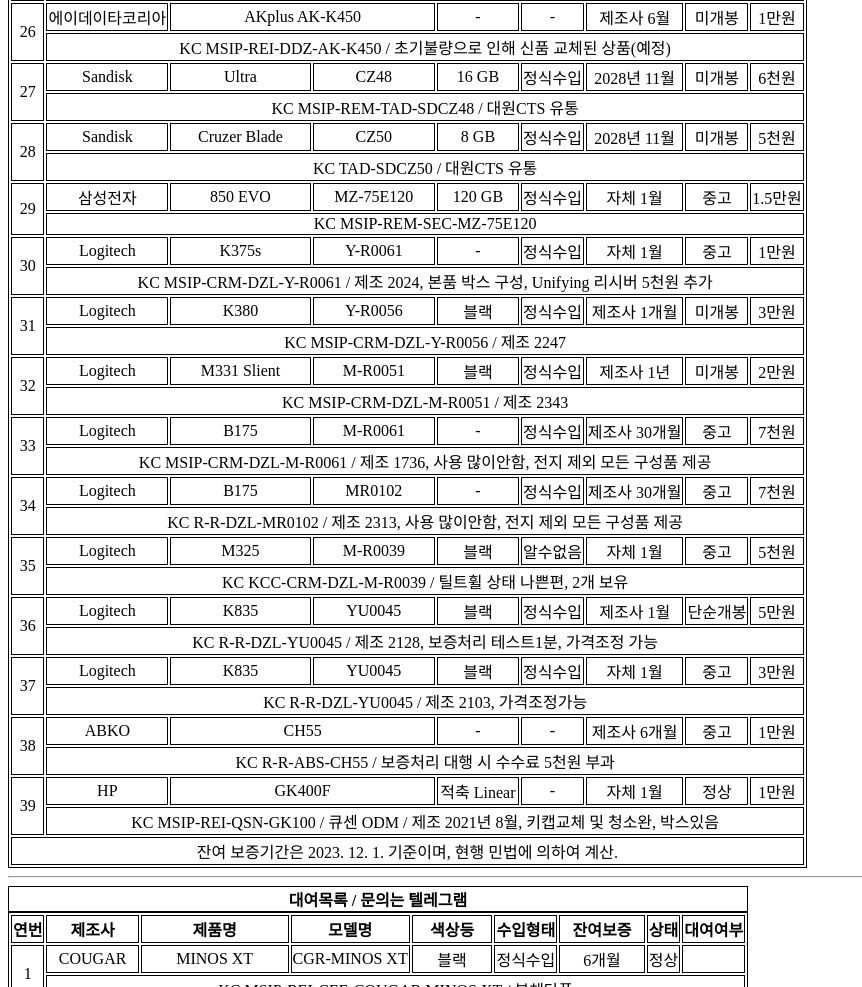
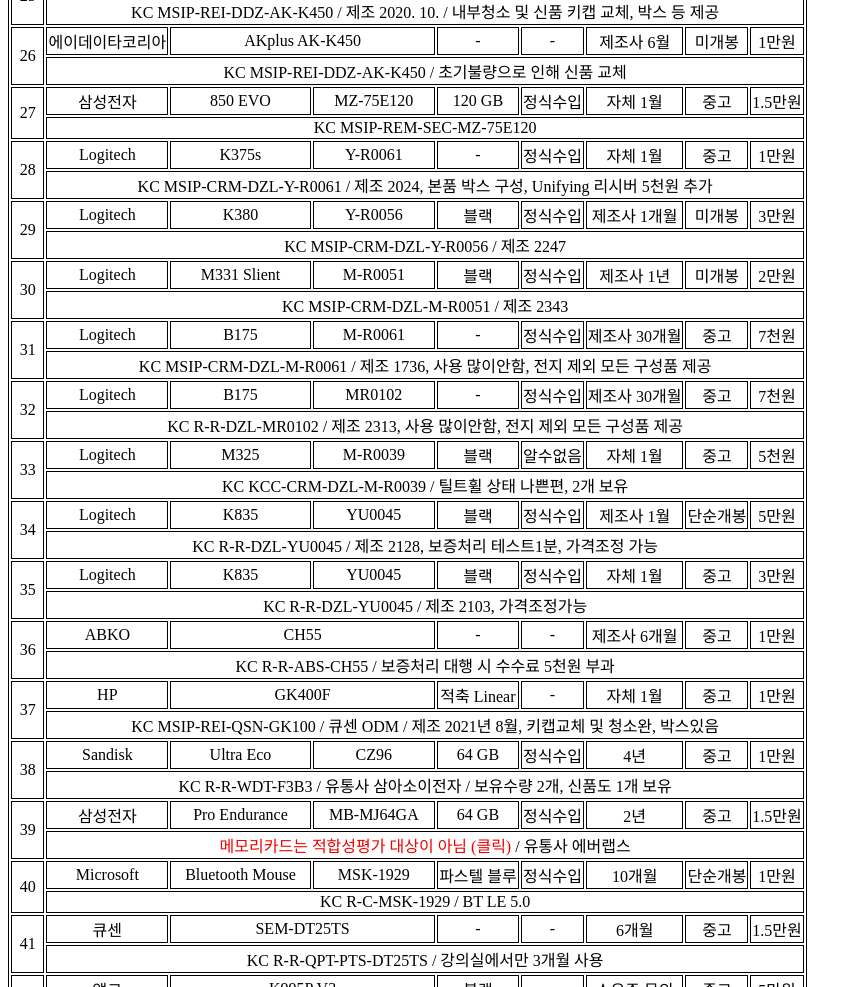
Before and after one commit to godongu/godongu.github.io, a plain HTML site: page ProductList.html in a window 1280 px wide. Shown: the part 1813-2800 px from the top of the page, without its empty margins (0-862 px from the left). Drawn offline with Linux system fonts and the light colour scheme.

Commit message:
Update ProductList.html

```diff
--- a/ProductList.html
+++ b/ProductList.html
@@ -1,4 +1,4 @@
-<!-- ProductList_231202.html -->
+<!-- ProductList_231215.html -->
 <!-- godongu.github.io -->
 <!DOCTYPE html>
 <html lang="ko">
@@ -14,7 +14,7 @@
 </head>
 <body>
     <h1>보유 물품 목록</h1>
-    2023. 12. 2. 업데이트
+    2023. 12. 15. 업데이트
     <hr>
     <table>
         <caption>
@@ -23,7 +23,9 @@
         <thead>
             <tr>
                 <th colspan="9">
-                적합성평가를 받지 않은 제품의 판매 등은 <u>전파법 위반</u>입니다.</th>
+                적합성평가를 받지 않은 제품의 판매 등은 <u>전파법 위반</u>입니다.
+                <br>법률 문제로 미개봉 제품이 아니면 건전지는 모두 제외하여 판매합니다.
+            </th>
             </tr>
             <tr>
             <th>연번</th>
@@ -60,11 +62,11 @@
                 <td>블랙</td>
                 <td>정식수입</td>
                 <td>2024년 12월</td>
-                <td>단순개봉</td>
-                <td>5만원</td>
+                <td>중고</td>
+                <td>4만원</td>
             </tr>
             <tr>
-                <td colspan="8">KC R-CRM-DZL-M-R0071 MSIP-CRM-DZL-C-U008A / 제조 2337, 보증처리 테스트1분</td>
+                <td colspan="8">KC R-CRM-DZL-M-R0071 MSIP-CRM-DZL-C-U008A / 제조 2337, 보증처리 사용1개월</td>
             </tr>
             <tr>
                 <td rowspan="2">3</td>
@@ -236,7 +238,8 @@
                 <td>Microsoft</td>
                 <td>Xbox Series S</td>
                 <td>RRS-00019</td>
-                <td>512 GB</td>                <td>정식수입</td>
+                <td>512 GB</td>
+                <td>정식수입</td>
                 <td>무보증</td>
                 <td>중고</td>
                 <td>25만원</td>
@@ -401,38 +404,10 @@
                 <td>1만원</td>
             </tr>
             <tr>
-                <td colspan="8">KC MSIP-REI-DDZ-AK-K450 / 초기불량으로 인해 신품 교체된 상품(예정)</td>
+                <td colspan="8">KC MSIP-REI-DDZ-AK-K450 / 초기불량으로 인해 신품 교체</td>
             </tr>
             <tr>
                 <td rowspan="2">27</td>
-                <td>Sandisk</td>
-                <td>Ultra</td>
-                <td>CZ48</td>
-                <td>16 GB</td>
-                <td>정식수입</td>
-                <td>2028년 11월</td>
-                <td>미개봉</td>
-                <td>6천원</td>
-            </tr>
-            <tr>
-                <td colspan="8">KC MSIP-REM-TAD-SDCZ48 / 대원CTS 유통</td>
-            </tr>
-            <tr>
-                <td rowspan="2">28</td>
-                <td>Sandisk</td>
-                <td>Cruzer Blade</td>
-                <td>CZ50</td>
-                <td>8 GB</td>
-                <td>정식수입</td>
-                <td>2028년 11월</td>
-                <td>미개봉</td>
-                <td>5천원</td>
-            </tr>
-            <tr>
-                <td colspan="8">KC TAD-SDCZ50 / 대원CTS 유통</td>
-            </tr>
-            <tr>
-                <td rowspan="2">29</td>
                 <td>삼성전자</td>
                 <td>850 EVO</td>
                 <td>MZ-75E120</td>
@@ -446,7 +421,7 @@
                 <td colspan="8">KC MSIP-REM-SEC-MZ-75E120</td>
             </tr>
             <tr>
-                <td rowspan="2">30</td>
+                <td rowspan="2">28</td>
                 <td>Logitech</td>
                 <td>K375s</td>
                 <td>Y-R0061</td>
@@ -460,7 +435,7 @@
                 <td colspan="8">KC MSIP-CRM-DZL-Y-R0061 / 제조 2024, 본품 박스 구성, Unifying 리시버 5천원 추가</td>
             </tr>
             <tr>
-                <td rowspan="2">31</td>
+                <td rowspan="2">29</td>
                 <td>Logitech</td>
                 <td>K380</td>
                 <td>Y-R0056</td>
@@ -474,7 +449,7 @@
                 <td colspan="8">KC MSIP-CRM-DZL-Y-R0056 / 제조 2247</td>
             </tr>
             <tr>
-                <td rowspan="2">32</td>
+                <td rowspan="2">30</td>
                 <td>Logitech</td>
                 <td>M331 Slient</td>
                 <td>M-R0051</td>
@@ -488,7 +463,7 @@
                 <td colspan="8">KC MSIP-CRM-DZL-M-R0051 / 제조 2343</td>
             </tr>
             <tr>
-                <td rowspan="2">33</td>
+                <td rowspan="2">31</td>
                 <td>Logitech</td>
                 <td>B175</td>
                 <td>M-R0061</td>
@@ -502,7 +477,7 @@
                 <td colspan="8">KC MSIP-CRM-DZL-M-R0061 / 제조 1736, 사용 많이안함, 전지 제외 모든 구성품 제공</td>
             </tr>
             <tr>
-                <td rowspan="2">34</td>
+                <td rowspan="2">32</td>
                 <td>Logitech</td>
                 <td>B175</td>
                 <td>MR0102</td>
@@ -516,7 +491,7 @@
                 <td colspan="8">KC R-R-DZL-MR0102 / 제조 2313, 사용 많이안함, 전지 제외 모든 구성품 제공</td>
             </tr>
             <tr>
-                <td rowspan="2">35</td>
+                <td rowspan="2">33</td>
                 <td>Logitech</td>
                 <td>M325</td>
                 <td>M-R0039</td>
@@ -530,7 +505,7 @@
                 <td colspan="8">KC KCC-CRM-DZL-M-R0039 / 틸트휠 상태 나쁜편, 2개 보유</td>
             </tr>
             <tr>
-                <td rowspan="2">36</td>
+                <td rowspan="2">34</td>
                 <td>Logitech</td>
                 <td>K835</td>
                 <td>YU0045</td>
@@ -544,7 +519,7 @@
                 <td colspan="8">KC R-R-DZL-YU0045 / 제조 2128, 보증처리 테스트1분, 가격조정 가능</td>
             </tr>
             <tr>
-                <td rowspan="2">37</td>
+                <td rowspan="2">35</td>
                 <td>Logitech</td>
                 <td>K835</td>
                 <td>YU0045</td>
@@ -558,7 +533,7 @@
                 <td colspan="8">KC R-R-DZL-YU0045 / 제조 2103, 가격조정가능</td>
             </tr>
             <tr>
-                <td rowspan="2">38</td>
+                <td rowspan="2">36</td>
                 <td>ABKO</td>
                 <td colspan="2">CH55</td>
                 <td>-</td>
@@ -571,17 +546,87 @@
                 <td colspan="8">KC R-R-ABS-CH55 / 보증처리 대행 시 수수료 5천원 부과</td>
             </tr>
             <tr>
-                <td rowspan="2">39</td>
+                <td rowspan="2">37</td>
                 <td>HP</td>
                 <td colspan="2">GK400F</td>
                 <td>적축 Linear</td>
                 <td>-</td>
                 <td>자체 1월</td>
-                <td>정상</td>
+                <td>중고</td>
                 <td>1만원</td>
             </tr>
             <tr>
                 <td colspan="8">KC MSIP-REI-QSN-GK100 / 큐센 ODM / 제조 2021년 8월, 키캡교체 및 청소완, 박스있음
+            </tr>
+            <tr>
+                <td rowspan="2">38</td>
+                <td>Sandisk</td>
+                <td>Ultra Eco</td>
+                <td>CZ96</td>
+                <td>64 GB</td>
+                <td>정식수입</td>
+                <td>4년</td>
+                <td>중고</td>
+                <td>1만원</td>
+            </tr>
+            <tr>
+                <td colspan="8">KC R-R-WDT-F3B3 / 유통사 삼아소이전자 / 보유수량 2개, 신품도 1개 보유</td>
+            </tr>
+            <tr>
+                <td rowspan="2">39</td>
+                <td>삼성전자</td>
+                <td>Pro Endurance</td>
+                <td>MB-MJ64GA</td>
+                <td>64 GB</td>
+                <td>정식수입</td>
+                <td>2년</td>
+                <td>중고</td>
+                <td>1.5만원</td>
+            </tr>
+            <tr>
+                <td colspan="8"><a href="https://www.rra.go.kr/ko/notice/D_e_faq2_1.do?fa_type=a&fa_category=compt">
+                    메모리카드는 적합성평가 대상이 아님 (클릭)</a> / 유통사 에버랩스</td>
+            </tr>
+            <tr>
+                <td rowspan="2">40</td>
+                <td>Microsoft</td>
+                <td>Bluetooth Mouse</td>
+                <td>MSK-1929</td>
+                <td>파스텔 블루</td>
+                <td>정식수입</td>
+                <td>10개월</td>
+                <td>단순개봉</td>
+                <td>1만원</td>
+            </tr>
+            <tr>
+                <td colspan="8">KC R-C-MSK-1929 / BT LE 5.0</td>
+            </tr>
+            <tr>
+                <td rowspan="2">41</td>
+                <td>큐센</td>
+                <td colspan="2">SEM-DT25TS</td>
+                <td>-</td>
+                <td>-</td>
+                <td>6개월</td>
+                <td>중고</td>
+                <td>1.5만원</td>
+            </tr>
+            <tr>
+                <td colspan="8">KC R-R-QPT-PTS-DT25TS / 강의실에서만 3개월 사용</td>
+            </tr>
+            <tr>
+                <td rowspan="2">42</td>
+                <td>앱코</td>
+                <td colspan="2">K995P V3</td>
+                <td>블랙</td>
+                <td>-</td>
+                <td>소유주 문의</td>
+                <td>중고</td>
+                <td>5만원</td>
+            </tr>
+            <tr>
+                <td colspan="8">KC R-R-ABS-K9V3 / Tab 등 일부 키 눌러도 인식 안 되는 경우 있음
+                <br>구입 전 상세설명 청취 필수, 보증기간은 소유주와 합의 필요</td>
             </tr>
             <!-- 목록 끝 -->
             <td colspan="9">잔여 보증기간은 2023. 12. 1. 기준이며, 현행 민법에 의하여 계산.</td>
```
